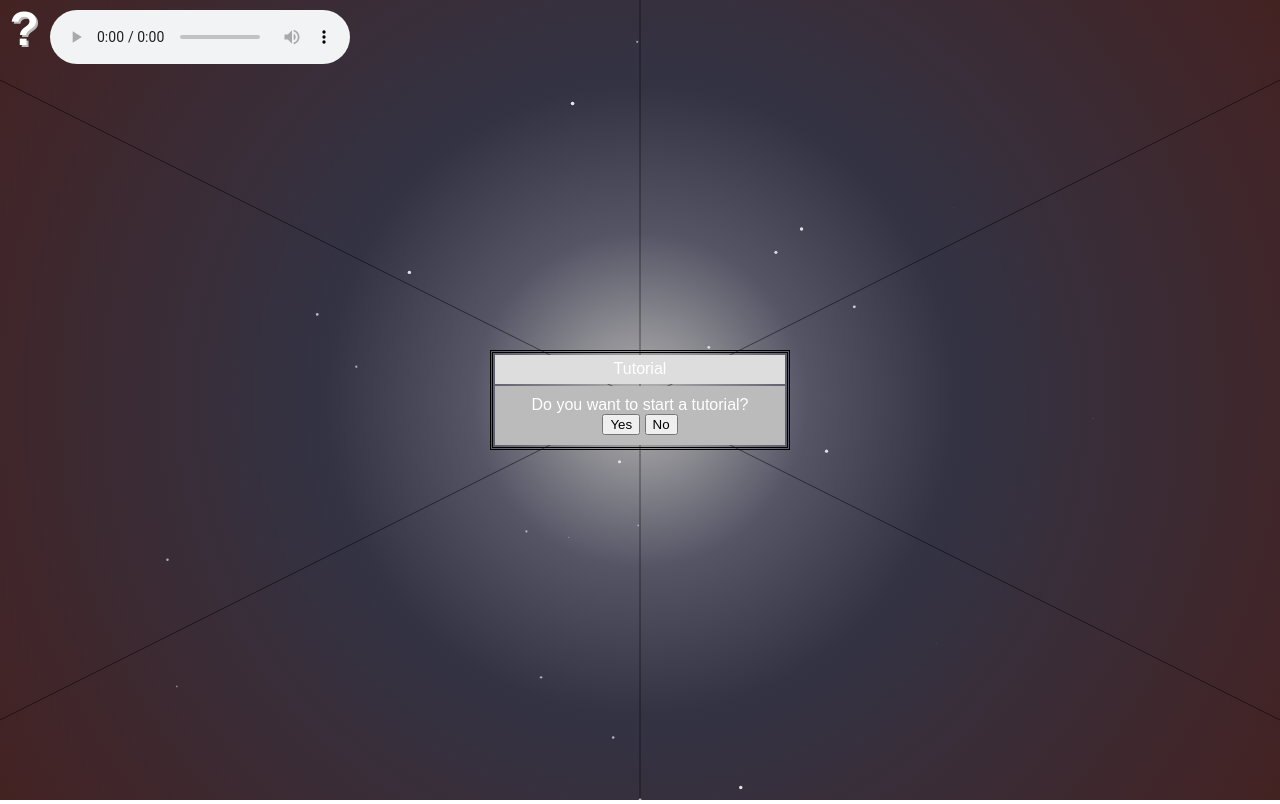
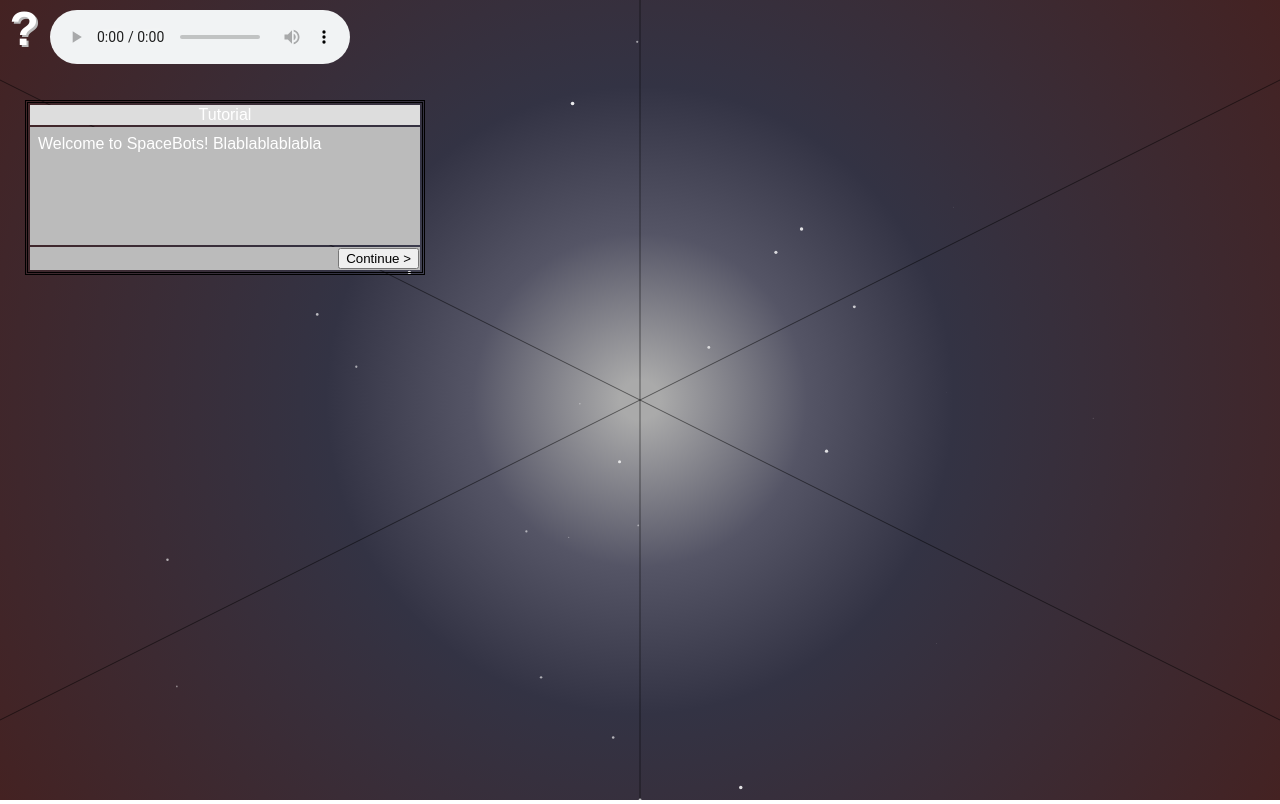
Before and after one commit to A-M-T/SpaceBots, a website: page static/index.html in a window 1280 px wide. Both pictures are taken after a click on the button "Yes". Drawn offline with nearby package versions, Linux system fonts and the light colour scheme; no server answers; animation ran at ten frames a second.

Commit message:
Finished basic tutorial system
For now just simple text messages - interactive exercises coming soon ;)

```diff
--- a/static/client.js
+++ b/static/client.js
@@ -178,11 +178,38 @@ localStorage.tutorial_finished = localStorage.tutorial_finished || "false";
 // "localStorage.tutorial_finished == true"
 // to access it
 
-// Here are two functions called from HTML code: first one starts the tutorial,
+// We'll now define some text that will be shown in the tutorial
+
+var tutorial_strings = [
+"Welcome to SpaceBots! Blablablablabla",
+"TODO: Lorem ipsum dolor sit amet, consectetur adipiscing elit. Nulla eleifend turpis sed mauris blandit tincidunt. Donec a turpis a enim.",
+"TODO: Nulla justo odio, posuere in orci at, tincidunt blandit sem. Suspendisse ut pretium risus. Integer eu justo lectus. Nullam id.",
+"TODO: Sed condimentum neque quis nulla tincidunt scelerisque. Sed vitae turpis lobortis, posuere neque eget, sagittis metus. Praesent at magna eu.",
+"TODO: Pellentesque hendrerit bibendum neque, malesuada pellentesque nisl feugiat at. Integer molestie sit amet arcu non iaculis. Interdum et malesuada fames.",
+"That's all! You're now ready to enter the SpaceBots world!"
+];
+
+// We need to somehow store process of the tutorial. It'll be just a variable
+// with id of current text from tutorial_strings table
+
+var tutorial_process = 0
+
+// Here are three functions called from HTML code: first one starts the tutorial,
 // second one skips the tutorial and connect to the server
 
 var tutorial_start = function() {
-    // TODO - start the tutorial
+
+    // So, the user wants to see the tutorial. Let's show the tutorial info window.
+
+    document.getElementById("tutwindow").style.display="table";
+
+    // Set the window contents to the first tutorial text
+
+    document.getElementById("tutwindow_text").innerHTML = tutorial_strings[0];
+
+    // And hide the question window
+
+    document.getElementById("tutorial").style.display="none";
 }
 
 var tutorial_skip = function() {
@@ -200,6 +227,34 @@ var tutorial_skip = function() {
     log_in();
 
     // That's all! We can play online!
+}
+
+// Now a function to continue to next tutorial step
+
+var tutorial_continue = function() {
+	// Increase current step id by one
+
+	tutorial_process++;
+
+	// If it was a last step, end the tutorial
+	if(tutorial_process == tutorial_strings.length) {
+		// We basically do the same as in tutorial_skip
+		localStorage.tutorial_finished = "true";
+		document.getElementById("tutwindow").style.display="none";
+		log_in();
+		//End the function - we don't want to load new message
+		return;
+	}
+
+	// But if it wasn't, maybe the next step will be last?
+	else if(tutorial_process == tutorial_strings.length - 1) {
+		// Change the button to say "End the tutorial"
+		document.getElementById("tutwindow_button").value = "End the tutorial and go ONLINE >"
+	}
+
+	// Set the tutorial window text to the current one
+
+	document.getElementById("tutwindow_text").innerHTML = tutorial_strings[tutorial_process];
 }
 
 // We should hide the tutorial question if we already finished it, shouldn't we?
@@ -1487,9 +1542,8 @@ canvas.addEventListener('mousewheel', function(e) {
 }, false);
 
 onresize = function(e) {
-	//???
-	//var dw = window.innerWidth - canvas.width;
-	//var dh = window.innerHeight - canvas.height;
+	var dw = window.innerWidth - canvas.width;
+	var dh = window.innerHeight - canvas.height;
 	canvas.width = window.innerWidth;
 	canvas.height = window.innerHeight;
 
--- a/static/index.html
+++ b/static/index.html
@@ -148,30 +148,53 @@ li:nth-child(2n-1) {
   left: 50%;
   top: 50%;
   margin: -50px 0 0 -150px;
+}
+
+#tutwindow {
+  position: fixed;
+  top: 100px;
+  left: 25px;
+  width: 400px;
+  height: 175px;
+}
+
+.window {
   text-align: center;
-
   color: #FFFFFF;
   border-style: double;
   border-width: medium;
   border-color: #000000;
 }
 
-#tutorial_title {
+.window_title {
   background-color: #DDDDDD;
   border-style: solid;
+  height: 1em;
 }
-#tutorial_text {
+.window_text {
   background-color: #BBBBBB;
   border-style: double;
+}
+.window_buttonline {
+  background-color: #BBBBBB;
+  border-style: double;
+  height: 1em;
+  text-align: right;
 }
 </style>
 <body>
 <!-- Welcome to SpaceBots. For complete tutorial click on a link to client.js -->
 <canvas id="canvas"></canvas>
-<div id="overlay"></div>
-<table id="tutorial">
-  <tr id="tutorial_title"><td>Tutorial</td></tr>
-  <tr id="tutorial_text"><td>Do you want to start a tutorial?<br />
+<div id="overlay">
+  <table id="tutwindow" class="window" style="display: none;">
+    <tr class="window_title"><td>Tutorial</td></tr>
+    <tr class="window_text" style="text-align: left;"><td id="tutwindow_text" style="vertical-align: top; padding: 0.5em;">[SOME INFO]</td></tr>
+    <tr class="window_buttonline"><td><input type="button" onclick="tutorial_continue()" value="Continue >" id="tutwindow_button" /></td></tr>
+  </table>
+</div>
+<table id="tutorial" class="window">
+  <tr class="window_title"><td>Tutorial</td></tr>
+  <tr class="window_text"><td>Do you want to start a tutorial?<br />
   <input type="button" onclick="tutorial_start()" value="Yes" /> <input type="button" onclick="tutorial_skip()" value="No" /></td></tr>
 </table>
 <div id="intro" onclick="help()">?</div>
```
